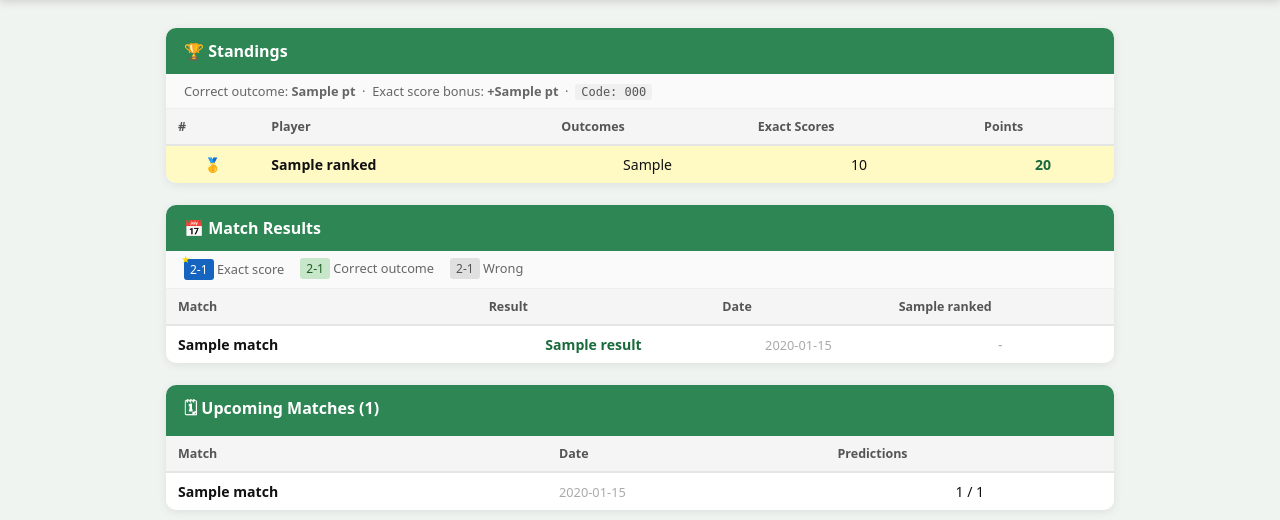
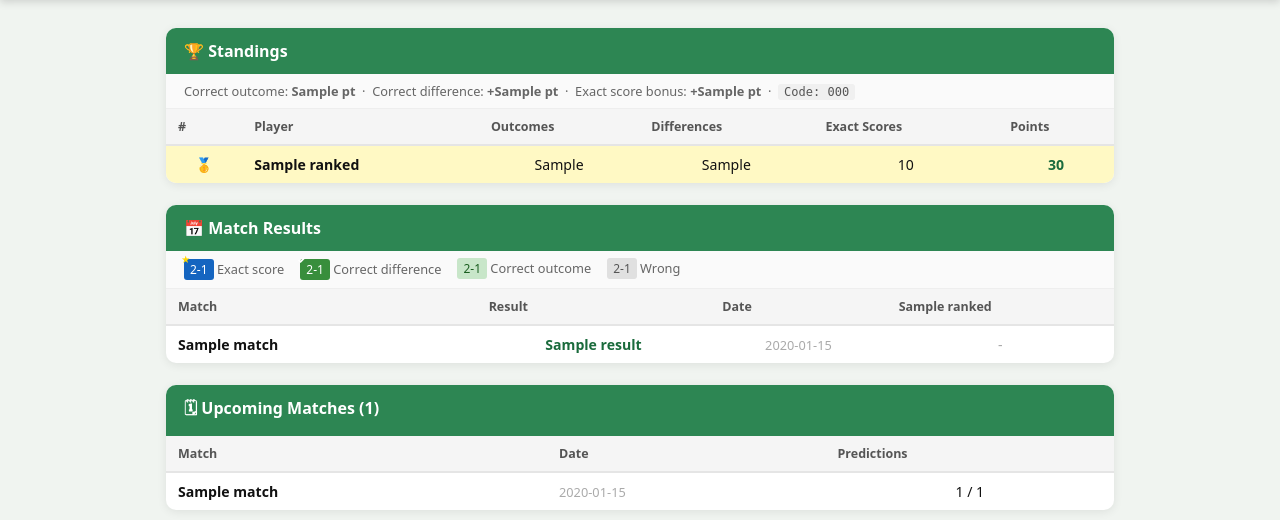
Before and after one commit to DenKula/worldcup-prediction-league, a Flask app: template templates/index.html in a window 1280 px wide. Shown: the part 54-574 px from the top of the page. Run offline with Flask 3, Linux system fonts and the light colour scheme; the template is opened without the code that fills it: most values are stand-ins (such as "Sample title", 1, 10 or a date in 2020).

Commit message:
Add goal difference scoring tier
- New diff_correct counter and diff_points setting (default 1pt)
- Correct signed goal diff (not exact score) awards outcome + diff points
- Absolute difference does NOT count (2-0 ≠ 0-2)
- New span.diff CSS class: dark green with ✓ tick badge
- Scoreboard shows Differences column and updated point breakdown
- Admin settings form includes Correct difference field
- prediction_class() returns 'diff' for correct-diff predictions

Co-Authored-By: Claude Sonnet 4.6 <noreply@anthropic.com>

```diff
--- a/app.py
+++ b/app.py
@@ -76,7 +76,7 @@ def load_league(code):
         d = json.load(f)
     d.setdefault("meta", {})
     d.setdefault("players", {})
-    d.setdefault("settings", {"outcome_points": 1, "score_points": 3})
+    d.setdefault("settings", {"outcome_points": 1, "diff_points": 1, "score_points": 3})
     d.setdefault("matches", [])
     return d
 
@@ -115,42 +115,67 @@ def get_outcome(s):
     return "draw"
 
 
+def goal_diff(s):
+    a, b = parse_score(s)
+    return a - b  # signed: positive=home win, negative=away win, 0=draw
+
+
 def ranked_players(data):
     op = data["settings"]["outcome_points"]
+    dp = data["settings"].get("diff_points", 1)
     sp = data["settings"]["score_points"]
     return sorted(
         data["players"].items(),
-        key=lambda x: x[1]["outcome_correct"] * op + x[1]["score_correct"] * sp,
+        key=lambda x: (
+            x[1]["outcome_correct"] * op +
+            x[1].get("diff_correct", 0) * dp +
+            x[1]["score_correct"] * sp
+        ),
         reverse=True,
-    ), op, sp
+    ), op, dp, sp
 
 
 def apply_result(data, match, actual):
-    op = data["settings"]["outcome_points"]
-    sp = data["settings"]["score_points"]
+    dp = data["settings"].get("diff_points", 1)
+
+    # Undo previous result
     if match.get("result") and match.get("predictions"):
-        old_out = get_outcome(match["result"])
+        old_diff = goal_diff(match["result"])
+        old_out  = get_outcome(match["result"])
         for player, pred in match["predictions"].items():
             if player not in data["players"]: continue
             try: parse_score(pred)
             except: continue
             s = data["players"][player]
             if pred == match["result"]:
-                s["outcome_correct"] = max(0, s["outcome_correct"] - 1)
-                s["score_correct"]   = max(0, s["score_correct"]   - 1)
+                s["outcome_correct"]          = max(0, s["outcome_correct"] - 1)
+                s["diff_correct"]             = max(0, s.get("diff_correct", 0) - 1)
+                s["score_correct"]            = max(0, s["score_correct"] - 1)
+            elif goal_diff(pred) == old_diff:
+                s["outcome_correct"]          = max(0, s["outcome_correct"] - 1)
+                s["diff_correct"]             = max(0, s.get("diff_correct", 0) - 1)
             elif get_outcome(pred) == old_out:
-                s["outcome_correct"] = max(0, s["outcome_correct"] - 1)
-    new_out = get_outcome(actual)
+                s["outcome_correct"]          = max(0, s["outcome_correct"] - 1)
+
+    # Apply new result
+    new_diff = goal_diff(actual)
+    new_out  = get_outcome(actual)
     for player, pred in match.get("predictions", {}).items():
         if player not in data["players"]: continue
         try: parse_score(pred)
         except: continue
         s = data["players"][player]
+        s.setdefault("diff_correct", 0)
         if pred == actual:
             s["outcome_correct"] += 1
+            s["diff_correct"]    += 1
             s["score_correct"]   += 1
+        elif goal_diff(pred) == new_diff:
+            s["outcome_correct"] += 1
+            s["diff_correct"]    += 1
         elif get_outcome(pred) == new_out:
             s["outcome_correct"] += 1
+
     match["result"] = actual
 
 
@@ -165,6 +190,7 @@ def fmt_dt(dt_str):
 def prediction_class(pred, result):
     try:
         if pred == result: return "exact"
+        if goal_diff(pred) == goal_diff(result): return "diff"
         if get_outcome(pred) == get_outcome(result): return "outcome"
         return "wrong"
     except Exception:
@@ -292,7 +318,7 @@ def create_league():
             "template": template,
         },
         "players": {},
-        "settings": {"outcome_points": 1, "score_points": 3},
+        "settings": {"outcome_points": 1, "diff_points": 1, "score_points": 3},
         "matches": matches,
     }
 
@@ -353,7 +379,7 @@ def league_welcome(code):
             flash("Enter your name to continue.", "error")
             return redirect(url_for("league_welcome", code=code))
         if name not in data["players"]:
-            data["players"][name] = {"outcome_correct": 0, "score_correct": 0}
+            data["players"][name] = {"outcome_correct": 0, "diff_correct": 0, "score_correct": 0}
             save_league(code, data)
         session[f"player_{code}"] = name
         flash(f"Welcome, {name}! 🎉", "success")
@@ -368,12 +394,12 @@ def league_welcome(code):
 @league_member_required
 def league_index(code):
     data = load_league(code)
-    ranked, op, sp = ranked_players(data)
+    ranked, op, dp, sp = ranked_players(data)
     completed = [m for m in data["matches"] if m.get("result")]
     upcoming  = [m for m in data["matches"] if not m.get("result")]
     return render_template("index.html",
                            code=code, league_name=data["meta"]["name"],
-                           ranked=ranked, op=op, sp=sp,
+                           ranked=ranked, op=op, dp=dp, sp=sp,
                            completed=completed, upcoming=upcoming)
 
 
@@ -489,7 +515,7 @@ def league_admin_add_player(code):
     elif name in data["players"]:
         flash(f"'{name}' already exists.", "error")
     else:
-        data["players"][name] = {"outcome_correct": 0, "score_correct": 0}
+        data["players"][name] = {"outcome_correct": 0, "diff_correct": 0, "score_correct": 0}
         save_league(code, data)
         flash(f"Added '{name}'.", "success")
     return redirect(url_for("league_admin_dashboard", code=code))
@@ -609,6 +635,7 @@ def league_admin_settings(code):
     data = load_league(code)
     try:
         data["settings"]["outcome_points"] = int(request.form.get("outcome_points", 1))
+        data["settings"]["diff_points"]    = int(request.form.get("diff_points", 1))
         data["settings"]["score_points"]   = int(request.form.get("score_points", 3))
         save_league(code, data)
         flash("Settings saved.", "success")
--- a/templates/base.html
+++ b/templates/base.html
@@ -34,6 +34,10 @@ tr:hover td{background:#f9fdf9}
 .rank-1 td{background:#fff9c4}.rank-2 td{background:#f8f8f8}.rank-3 td{background:#fde9c8}
 .rank-1:hover td,.rank-2:hover td,.rank-3:hover td{filter:brightness(.97)}
 span.outcome{display:inline-block;background:#c8e6c9;color:#1b5e20;border-radius:4px;padding:2px 8px}
+span.diff   {display:inline-block;position:relative;background:#388e3c;color:white;
+             font-weight:700;border-radius:4px;padding:2px 8px}
+span.diff::before{content:'✓';position:absolute;top:-9px;left:-5px;font-size:14px;
+                  color:#fff;font-weight:900;text-shadow:0 1px 3px rgba(0,0,0,.5)}
 span.exact  {display:inline-block;position:relative;background:#1565c0;color:white;
              font-weight:700;border-radius:4px;padding:2px 8px}
 span.exact::before{content:'★';position:absolute;top:-11px;left:-6px;font-size:21px;
--- a/templates/index.html
+++ b/templates/index.html
@@ -5,23 +5,26 @@
 <div class="card">
   <div class="card-hd">🏆 Standings</div>
   <div style="font-size:.8rem;color:#666;padding:8px 18px;background:#fafafa;border-bottom:1px solid #eee">
-    Correct outcome: <b>{{ op }} pt</b> &nbsp;·&nbsp; Exact score bonus: <b>+{{ sp }} pt</b>
+    Correct outcome: <b>{{ op }} pt</b> &nbsp;·&nbsp;
+    Correct difference: <b>+{{ dp }} pt</b> &nbsp;·&nbsp;
+    Exact score bonus: <b>+{{ sp }} pt</b>
     &nbsp;·&nbsp; <span style="font-family:monospace;background:#f0f0f0;border-radius:3px;
     padding:1px 6px;font-size:.75rem;color:#555">Code: {{ code }}</span>
   </div>
   {% if ranked %}
   <table>
     <thead>
-      <tr><th>#</th><th>Player</th><th>Outcomes</th><th>Exact Scores</th><th>Points</th></tr>
+      <tr><th>#</th><th>Player</th><th>Outcomes</th><th>Differences</th><th>Exact Scores</th><th>Points</th></tr>
     </thead>
     <tbody>
       {% set medals = ['🥇','🥈','🥉'] %}
       {% for name, stats in ranked %}
-      {% set total = stats.outcome_correct * op + stats.score_correct * sp %}
+      {% set total = stats.outcome_correct * op + stats.get('diff_correct', 0) * dp + stats.score_correct * sp %}
       <tr class="{% if loop.index0 < 3 %}rank-{{ loop.index }}{% endif %}">
         <td class="c">{{ medals[loop.index0] if loop.index0 < 3 else loop.index }}</td>
         <td><b>{{ name }}</b></td>
         <td class="c">{{ stats.outcome_correct }}</td>
+        <td class="c">{{ stats.get('diff_correct', 0) }}</td>
         <td class="c">{{ stats.score_correct }}</td>
         <td class="c pts">{{ total }}</td>
       </tr>
@@ -40,6 +43,7 @@
     <span><span style="position:relative;display:inline-block;background:#1565c0;color:white;
       border-radius:3px;padding:2px 6px;font-size:.75rem"><span style="position:absolute;top:-6px;
       left:-3px;font-size:9px;color:#ffd700">★</span>2-1</span> Exact score</span>
+    <span><span style="position:relative;display:inline-block;background:#388e3c;color:white;border-radius:3px;padding:2px 6px;font-size:.75rem"><span style="position:absolute;top:-6px;left:-3px;font-size:9px;color:white;font-weight:900">✓</span>2-1</span> Correct difference</span>
     <span><span style="background:#c8e6c9;color:#1b5e20;border-radius:3px;padding:2px 6px;font-size:.75rem">2-1</span> Correct outcome</span>
     <span><span style="background:#e0e0e0;color:#555;border-radius:3px;padding:2px 6px;font-size:.75rem">2-1</span> Wrong</span>
   </div>
```
Also changed, not shown: templates/admin_dashboard.html (+6 -1 lines).
